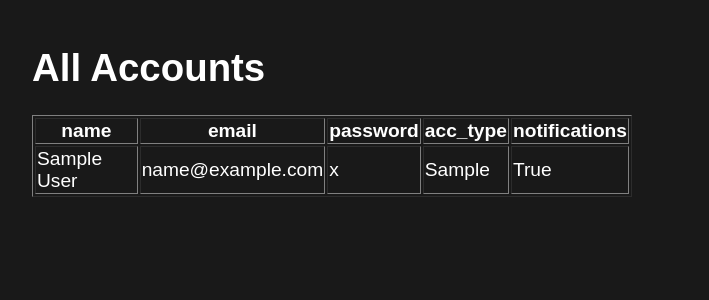
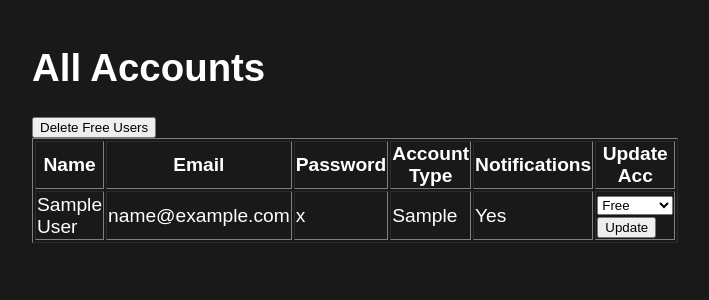
Before and after one commit to Ejav97/Profile-Creation, a Flask app: page /admin/accounts in a window 1280 px wide. Shown: the top 300 px of the page, without its empty margins (308-1017 px from the left). Run offline with Flask 3, Linux system fonts and the light colour scheme; tables that the repository leaves empty hold one stand-in row (values such as "Sample post").

Commit message:
Improved to whole admin page and added the buttons

```diff
--- a/templates/admin_accounts.html
+++ b/templates/admin_accounts.html
@@ -1,25 +1,43 @@
+{% extends "base.html" %}
 
-{% extends "base.html" %}
-{% block title %}{{super}} - Accounts Admin {% endblock  %}
 {% block content %}
 <h1>All Accounts</h1>
+
+<form action="{{ url_for('delete_free_users') }}" method="POST" style="display:inline;"
+      onsubmit="return confirm('Delete ALL free users? This cannot be undone!')">
+    <button type="submit" class="admin_options">Delete Free Users</button>
+</form>
+
 <table class="table" border="1">
     <tr>
-        <th>name</th>
-        <th>email</th>
-        <th>password</th>
-        <th>acc_type</th>
-        <th>notifications</th>
+        <th>Name</th>
+        <th>Email</th>
+        <th>Password</th>
+        <th>Account Type</th>
+        <th>Notifications</th>
+        <th>Update Acc</th>
     </tr>
-    {% for account in accounts  %}
+
+    {% for account in accounts %}
     <tr>
-        <td>{{account.name}}</td>
-        <td>{{account.email}}</td>
-        <td>{{account.password}}</td>
-        <td>{{account.acc_type}}</td>
-        <td>{{account.notifications}}</td>
+        <td>{{ account.name }}</td>
+        <td>{{ account.email }}</td>
+        <td>{{ account.password }}</td>
+        <td>{{ account.acc_type }}</td>
+        <td>{{ 'Yes' if account.notifications else 'No' }}</td>
+        <td>
+            <!-- Move the acc_type update form here -->
+            <form action="{{ url_for('update_acc_type', user_id=account.id) }}" method="POST" style="display:inline;">
+                <select name="acc_type">
+                    <option value="Free" {% if account.acc_type == 'Free' %}selected{% endif %}>Free</option>
+                    <option value="Pro" {% if account.acc_type == 'Pro' %}selected{% endif %}>Pro</option>
+                    <option value="Premium" {% if account.acc_type == 'Premium' %}selected{% endif %}>Premium</option>
+                </select>
+                <button type="submit">Update</button>
+            </form>
+        </td>
     </tr>
     {% endfor %}
 </table>
 
-{% endblock  %}
+{% endblock %}
```
